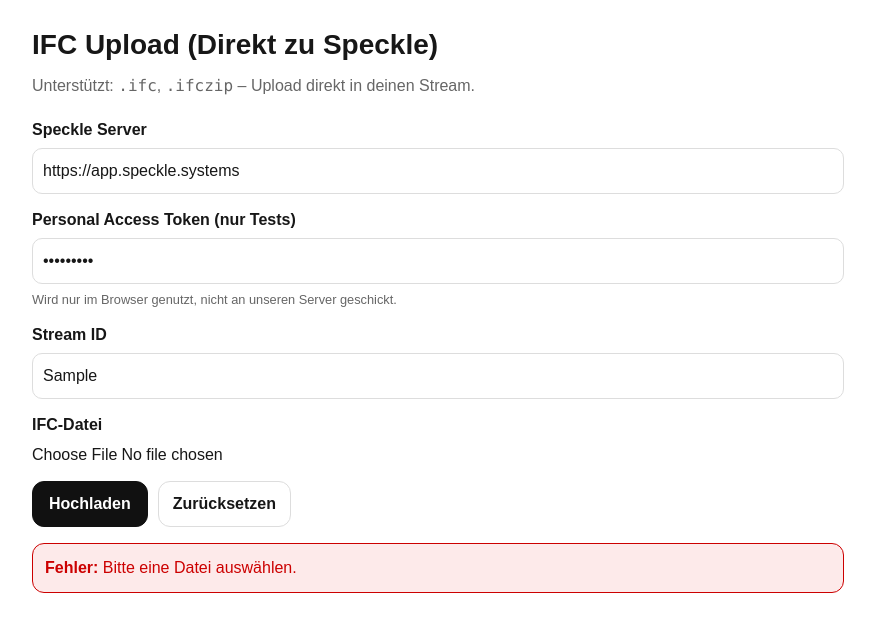
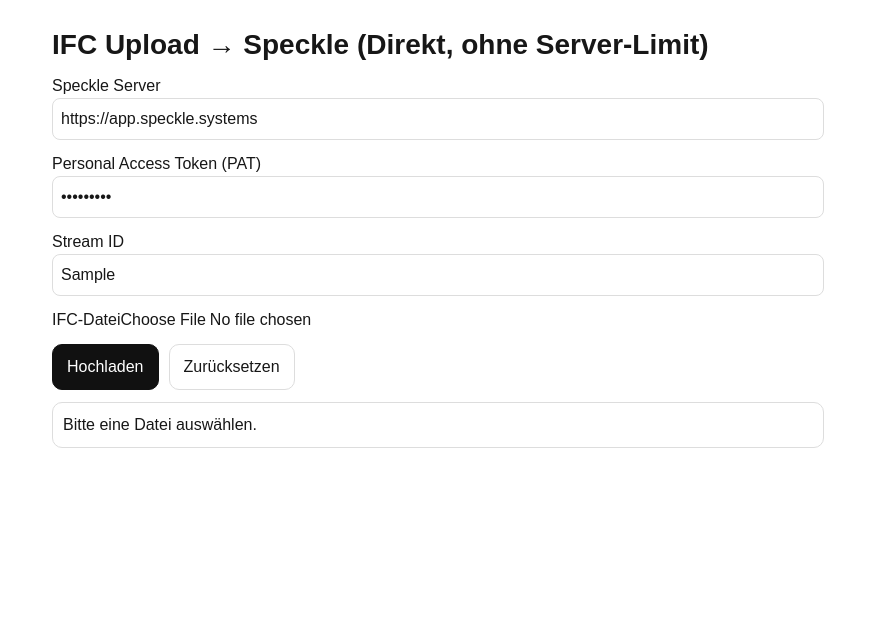
Before and after one commit to SekSaw/ifc-chat-mvp, a Next.js app: page /upload in a window 1280 px wide. Both pictures are taken after typing "Sample123", "Sample" into the empty fields and a click on the button "Hochladen". Shown: the top 632 px of the page, without its empty margins (202-1077 px from the left). Built offline with nearby package versions, Linux system fonts and the light colour scheme.

Commit message:
Minimal: direct browser upload to Speckle via streamId

```diff
--- a/app/upload/page.tsx
+++ b/app/upload/page.tsx
@@ -1,53 +1,34 @@
 "use client";
-
-import React, { useMemo, useRef, useState } from "react";
+import React, { useState, useRef } from "react";
 
 const ALLOWED_EXT = [".ifc", ".ifczip"];
-const MAX_SIZE_MB = 500;
 
 export default function UploadPage() {
+  const [server, setServer] = useState("https://app.speckle.systems");
+  const [token, setToken] = useState("");      // Speckle PAT (nur im Browser benutzt)
+  const [streamId, setStreamId] = useState(""); // <<< HIER die STREAM-ID eintragen/einfügen
   const [file, setFile] = useState<File | null>(null);
-  const [server, setServer] = useState<string>("https://app.speckle.systems");
-  const [token, setToken] = useState<string>("");
-  const [streamId, setStreamId] = useState("");
-  const [status, setStatus] = useState<"idle"|"validating"|"uploading"|"success"|"error">("idle");
-  const [message, setMessage] = useState<string>("");
+  const [msg, setMsg] = useState<string>("");
   const [resp, setResp] = useState<any>(null);
   const [progress, setProgress] = useState<number>(0);
   const inputRef = useRef<HTMLInputElement | null>(null);
 
-  const summary = useMemo(() => {
-    if (!resp) return null;
-    const r = resp as any; const out: Record<string,string> = {};
-    if (r?.streamId) out["Stream ID"] = r.streamId;
-    if (r?.branchName) out["Branch"] = r.branchName;
-    if (r?.commitId) out["Commit ID"] = r.commitId;
-    if (r?.message) out["Message"] = r.message;
-    if (r?.status) out["Status"] = r.status;
-    return Object.keys(out).length ? out : null;
-  }, [resp]);
-
-  function validateFile(f: File | null): string | null {
-    if (!f) return "Bitte eine Datei auswählen.";
-    const okExt = ALLOWED_EXT.some(ext => f.name.toLowerCase().endsWith(ext));
-    if (!okExt) return `Ungültiger Dateityp. Erlaubt: ${ALLOWED_EXT.join(", ")}`;
-    const sizeMb = f.size / (1024*1024);
-    if (sizeMb > MAX_SIZE_MB) return `Datei zu groß (${sizeMb.toFixed(1)} MB). Maximal ${MAX_SIZE_MB} MB.`;
-    if (!server.trim()) return "Bitte Speckle-Server angeben.";
-    if (!token.trim()) return "Bitte Personal Access Token (PAT) angeben.";
-    if (!streamId.trim()) return "Bitte eine Stream ID eintragen.";
+  function validate(): string | null {
+    if (!server.trim()) return "Speckle-Server fehlt.";
+    if (!token.trim()) return "Personal Access Token (PAT) fehlt.";
+    if (!streamId.trim()) return "Stream ID fehlt.";
+    if (!file) return "Bitte eine Datei auswählen.";
+    if (!ALLOWED_EXT.some((ext) => file.name.toLowerCase().endsWith(ext))) return "Nur .ifc oder .ifczip erlaubt.";
     return null;
   }
 
-  // Direkter Upload mit Progress zu /api/file/autodetect/{streamId}/main
   function directUpload(form: FormData): Promise<Response> {
     return new Promise((resolve, reject) => {
-      const cleanServer = server.replace(/\/$/, "");
-      const url = `${cleanServer}/api/file/autodetect/${encodeURIComponent(streamId.trim())}/main`;
+      const url = `${server.replace(/\/$/, "")}/api/file/autodetect/${encodeURIComponent(streamId.trim())}/main`;
       const xhr = new XMLHttpRequest();
       xhr.open("POST", url, true);
       xhr.setRequestHeader("Authorization", `Bearer ${token.trim()}`);
-      xhr.upload.onprogress = (evt) => { if (evt.lengthComputable) setProgress(Math.round((evt.loaded / evt.total) * 100)); };
+      xhr.upload.onprogress = (e) => { if (e.lengthComputable) setProgress(Math.round((e.loaded / e.total) * 100)); };
       xhr.onload = () => resolve(new Response(xhr.responseText ?? "", { status: xhr.status }));
       xhr.onerror = () => reject(new Error("Netzwerkfehler beim Upload."));
       xhr.send(form);
@@ -55,122 +36,64 @@
   }
 
   async function onSubmit(e: React.FormEvent) {
-    e.preventDefault();
-    setResp(null); setMessage("");
-
-    setStatus("validating");
-    const err = validateFile(file);
-    if (err) { setStatus("error"); setMessage(err); return; }
-
-    setStatus("uploading"); setProgress(1);
+    e.preventDefault(); setMsg(""); setResp(null); setProgress(0);
+    const err = validate(); if (err) { setMsg(err); return; }
     try {
       const form = new FormData();
-      // Speckle akzeptiert hier "file" sicher; (die FE-Variante nutzt teils "files[]")
-      form.append("file", file as Blob, file?.name || "upload.ifc");
-
+      form.append("file", file as Blob, file?.name || "upload.ifc"); // Speckle akzeptiert "file"
+      setMsg("Lade hoch…");
       const res = await directUpload(form);
-      const text = await res.text();
-      let data: any; try { data = JSON.parse(text); } catch { data = { raw: text }; }
+      const text = await res.text(); let data: any; try { data = JSON.parse(text); } catch { data = { raw: text }; }
       setResp(data);
-
-      if (!res.ok) { setStatus("error"); setMessage(data?.error || `Upload fehlgeschlagen (HTTP ${res.status}).`); return; }
-      setStatus("success"); setMessage("Upload erfolgreich direkt an Speckle übermittelt.");
-    } catch (e: any) {
-      setStatus("error"); setMessage(e?.message || "Unbekannter Fehler.");
+      setMsg(res.ok ? "Upload erfolgreich." : `Fehler (HTTP ${res.status})`);
+    } catch (e:any) {
+      setMsg(e?.message || "Unbekannter Fehler.");
     }
   }
 
-  function resetForm() {
-    setFile(null); setStreamId(""); setStatus("idle"); setMessage(""); setResp(null); setProgress(0);
+  function reset() {
+    setFile(null); setResp(null); setMsg(""); setProgress(0);
     if (inputRef.current) inputRef.current.value = "";
   }
 
   return (
-    <main style={{ padding: 24, maxWidth: 860, margin: "0 auto" }}>
-      <h1 style={{ fontSize: 28, fontWeight: 800, marginBottom: 8 }}>IFC Upload (Direkt zu Speckle)</h1>
-      <p style={{ color: "#666", marginBottom: 20 }}>
-        Unterstützt: <code>.ifc</code>, <code>.ifczip</code> – Upload direkt in deinen Stream.
-      </p>
-
-      <form onSubmit={onSubmit} style={{ display: "grid", gap: 14 }}>
-        <label style={{ display: "grid", gap: 6 }}>
-          <div style={{ fontWeight: 600 }}>Speckle Server</div>
-          <input type="text" value={server} onChange={(e)=>setServer(e.target.value)}
-                 placeholder="https://app.speckle.systems"
-                 style={{ width:"100%", padding:10, border:"1px solid #ddd", borderRadius:10 }} />
+    <main style={{ padding: 24, maxWidth: 820, margin: "0 auto" }}>
+      <h1 style={{ fontSize: 28, fontWeight: 800, marginBottom: 8 }}>IFC Upload → Speckle (Direkt, ohne Server-Limit)</h1>
+      <form onSubmit={onSubmit} style={{ display: "grid", gap: 12 }}>
+        <label>Speckle Server
+          <input value={server} onChange={(e)=>setServer(e.target.value)} placeholder="https://app.speckle.systems"
+                 style={{ width:"100%", padding:8, border:"1px solid #ddd", borderRadius:8 }} />
         </label>
-
-        <label style={{ display: "grid", gap: 6 }}>
-          <div style={{ fontWeight: 600 }}>Personal Access Token (nur Tests)</div>
-          <input type="password" value={token} onChange={(e)=>setToken(e.target.value)}
-                 placeholder="PAT einfügen…" autoComplete="off"
-                 style={{ width:"100%", padding:10, border:"1px solid #ddd", borderRadius:10 }} />
-          <small style={{ color:"#666" }}>Wird nur im Browser genutzt, nicht an unseren Server geschickt.</small>
+        <label>Personal Access Token (PAT)
+          <input type="password" value={token} onChange={(e)=>setToken(e.target.value)} placeholder="PAT einfügen…"
+                 style={{ width:"100%", padding:8, border:"1px solid #ddd", borderRadius:8 }} />
         </label>
-
-        <label style={{ display: "grid", gap: 6 }}>
-          <div style={{ fontWeight: 600 }}>Stream ID</div>
-          <input type="text" value={streamId} onChange={(e)=>setStreamId(e.target.value)}
-                 placeholder="z. B. abc123…" style={{ width:"100%", padding:10, border:"1px solid #ddd", borderRadius:10 }} />
+        <label>Stream ID
+          <input value={streamId} onChange={(e)=>setStreamId(e.target.value)} placeholder="z. B. abcd1234…"
+                 style={{ width:"100%", padding:8, border:"1px solid #ddd", borderRadius:8 }} />
         </label>
-
-        <label style={{ display: "grid", gap: 6 }}>
-          <div style={{ fontWeight: 600 }}>IFC-Datei</div>
-          <input ref={inputRef} type="file" accept={ALLOWED_EXT.join(",")}
-                 onChange={(e)=>setFile(e.target.files?.[0] || null)} />
+        <label>IFC-Datei
+          <input ref={inputRef} type="file" accept={ALLOWED_EXT.join(",")} onChange={(e)=>setFile(e.target.files?.[0]||null)} />
         </label>
-
         <div style={{ display:"flex", gap:10 }}>
-          <button type="submit" disabled={status==="uploading"||status==="validating"}
-                  style={{ padding:"10px 16px", borderRadius:12, border:"1px solid #111", background:"#111", color:"#fff", fontWeight:700 }}>
-            {status==="uploading" ? "Lade hoch…" : "Hochladen"}
-          </button>
-          <button type="button" onClick={resetForm}
-                  style={{ padding:"10px 14px", borderRadius:12, border:"1px solid #ddd", background:"#fff", fontWeight:600 }}>
-            Zurücksetzen
-          </button>
+          <button type="submit" style={{ padding:"10px 14px", borderRadius:10, border:"1px solid #111", background:"#111", color:"#fff" }}>Hochladen</button>
+          <button type="button" onClick={reset} style={{ padding:"10px 14px", borderRadius:10, border:"1px solid #ddd" }}>Zurücksetzen</button>
         </div>
       </form>
 
-      {status==="uploading" && (
-        <div style={{ marginTop: 18 }}>
-          <div style={{ fontSize:12, color:"#666", marginBottom:6 }}>Upload-Fortschritt</div>
-          <div style={{ height:10, background:"#eee", borderRadius:999 }}>
-            <div style={{ width:`${progress}%`, height:10, background:"#111", borderRadius:999, transition:"width .2s" }} />
-          </div>
-          <div style={{ fontSize:12, color:"#666", marginTop:6 }}>{progress}%</div>
+      {progress>0 && <div style={{ marginTop:12 }}>
+        <div style={{ height:10, background:"#eee", borderRadius:999 }}>
+          <div style={{ width:`${progress}%`, height:10, background:"#111", borderRadius:999 }} />
         </div>
-      )}
+        <div style={{ fontSize:12, color:"#666", marginTop:6 }}>{progress}%</div>
+      </div>}
 
-      {status!=="idle" && (
-        <div style={{
-          marginTop:16, padding:12, borderRadius:12, border:"1px solid",
-          borderColor: status==="success" ? "#1a7f37" : status==="error" ? "#cc0000" : "#ddd",
-          background: status==="success" ? "#e9f7ef" : status==="error" ? "#fdeaea" : "#f8f8f8",
-          color: status==="success" ? "#1a7f37" : status==="error" ? "#cc0000" : "#333"
-        }}>
-          <b>{status==="success" ? "Erfolg" : status==="error" ? "Fehler" : status==="validating" ? "Prüfung" : "Info"}:</b>{" "}
-          {message}
-        </div>
-      )}
+      {msg && <div style={{ marginTop:12, padding:10, border:"1px solid #ddd", borderRadius:10 }}>{msg}</div>}
 
-      {summary && (
-        <div style={{ marginTop:16, padding:12, border:"1px solid #ddd", borderRadius:12 }}>
-          <div style={{ fontWeight:700, marginBottom:8 }}>Zusammenfassung</div>
-          <ul style={{ margin:0, paddingLeft:18 }}>
-            {Object.entries(summary).map(([k,v]) => (<li key={k}><b>{k}:</b> <code>{v}</code></li>))}
-          </ul>
-        </div>
-      )}
-
-      {resp && (
-        <details style={{ marginTop: 16 }}>
-          <summary style={{ cursor:"pointer", fontWeight:600 }}>Technische Antwort (JSON)</summary>
-          <pre style={{ marginTop:10, background:"#f7f7f7", padding:12, borderRadius:8, overflow:"auto" }}>
-{JSON.stringify(resp, null, 2)}
-          </pre>
-        </details>
-      )}
+      {resp && <details style={{ marginTop:12 }} open>
+        <summary style={{ fontWeight:700, cursor:"pointer" }}>Antwort (JSON)</summary>
+        <pre style={{ background:"#f7f7f7", padding:12, borderRadius:8, overflow:"auto" }}>{JSON.stringify(resp, null, 2)}</pre>
+      </details>}
     </main>
   );
 }
```
